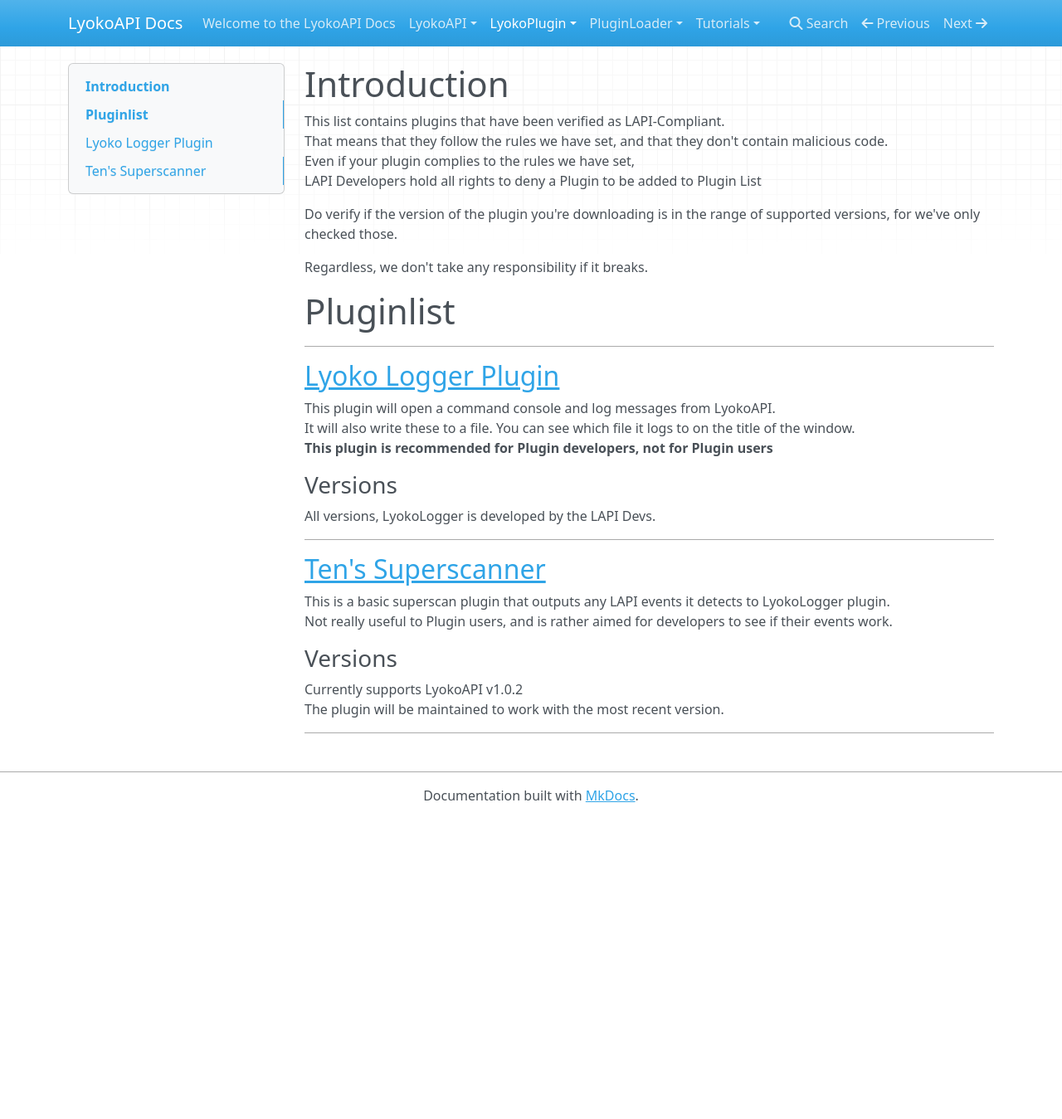
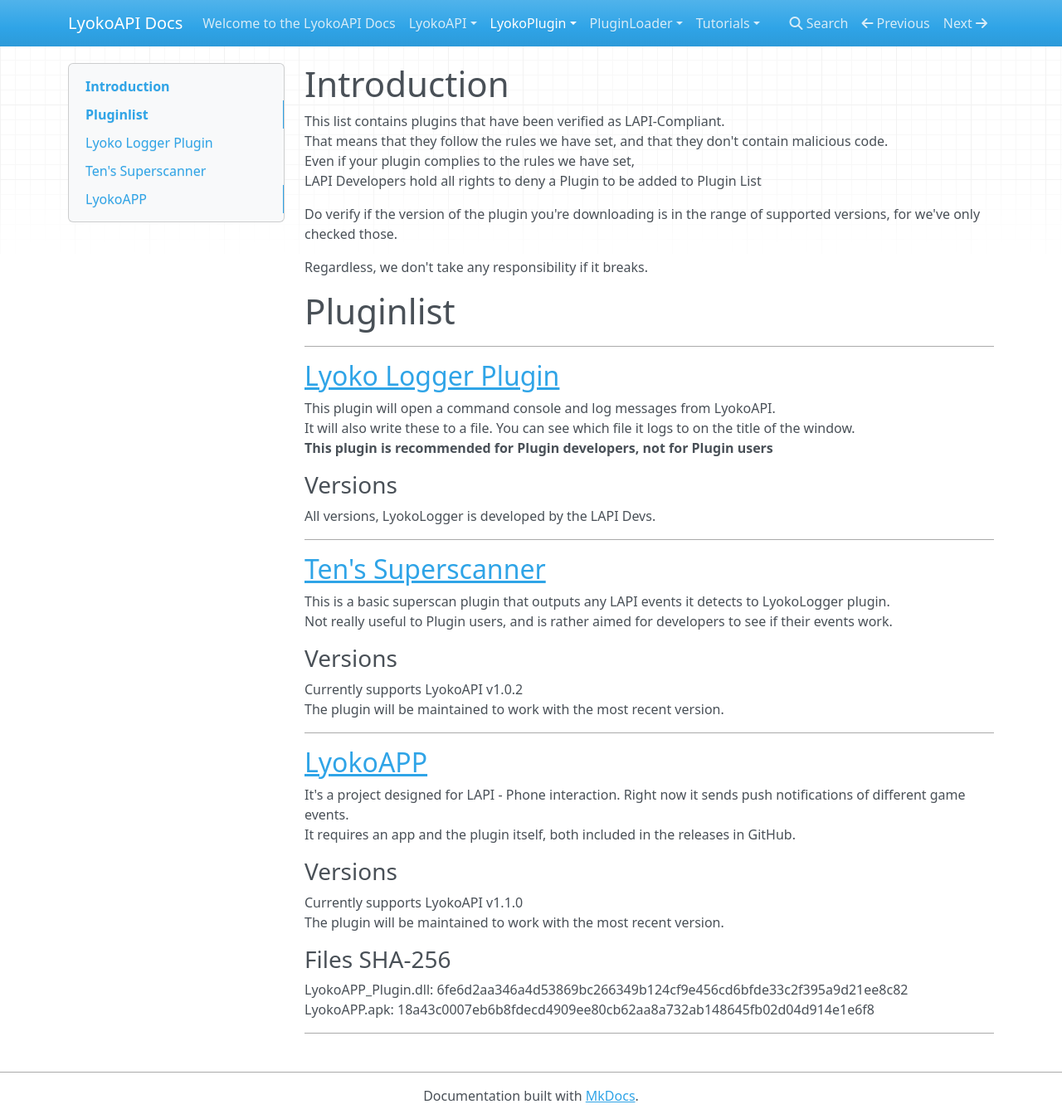
Before and after one commit to LyokoAPI/LyokoAPIDoc, an MkDocs documentation site: the page built from docs/LyokoPlugin/Verified Plugins.md, in a window 1280 px wide and 1349 px high. Shown: the whole window at 83% size. Built offline with MkDocs 1.6.1, drawn with Linux system fonts in a browser that asks for light colours; nearby versions of some CDN libraries.

Commit message:
Added LyokoAPP to Verified plugins
- LyokoAPP_Plugin git: https://github.com/KaruzoDEV/LyokoAPP
- LyokoAPP_App git: https://github.com/KaruzoDEV/LyokoAPP_App

```diff
--- a/docs/LyokoPlugin/Verified Plugins.md
+++ b/docs/LyokoPlugin/Verified Plugins.md
@@ -28,3 +28,16 @@ Currently supports LyokoAPI v1.0.2<br>
 The plugin will be maintained to work with the most recent version.<br>
 
 ---
+##[LyokoAPP](https://github.com/KaruzoDEV/LyokoAPP)
+It's a project designed for LAPI - Phone interaction. Right now it sends push notifications of different game events.<br>
+It requires an app and the plugin itself, both included in the releases in GitHub.
+
+###Versions
+Currently supports LyokoAPI v1.1.0<br>
+The plugin will be maintained to work with the most recent version.<br>
+
+###Files SHA-256
+LyokoAPP_Plugin.dll: 6fe6d2aa346a4d53869bc266349b124cf9e456cd6bfde33c2f395a9d21ee8c82<br>
+LyokoAPP.apk: 18a43c0007eb6b8fdecd4909ee80cb62aa8a732ab148645fb02d04d914e1e6f8<br>
+
+---
```
